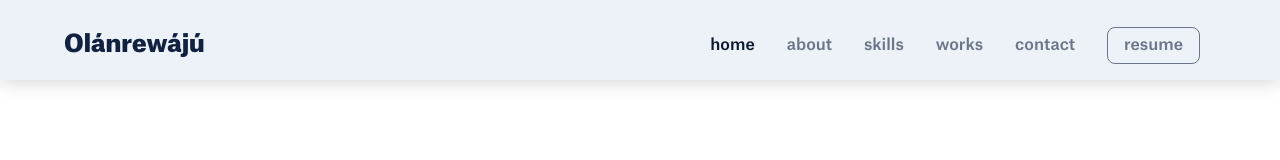
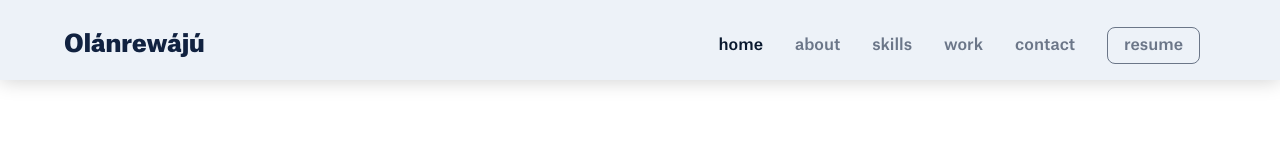
Before and after one commit to Olanrewaju-Ak/olanrewaju-akinola-portfolio, a React (Create React App) app: page / in a window 1280 px wide. Shown: the top 160 px of the page. Built offline with nearby package versions, Linux system fonts and the light colour scheme.

Commit message:
Update Header.js

```diff
--- a/src/components/header/Header.js
+++ b/src/components/header/Header.js
@@ -27,7 +27,7 @@ const Header = () => {
 					<h2 className="navbar__logo-text">Olánrewájú</h2>
 				</div>
 				<ul className={isMobile ? "mobile" : "navbar__list"}>
-					{["home", "about", "skills", "works", "contact"].map((item) => (
+					{["home", "about", "skills", "work", "contact"].map((item) => (
 						<li
 							className={isMobile ? "mobile__list-item" : "navbar__list-item"}
 							key={`link-${item}`}
```
